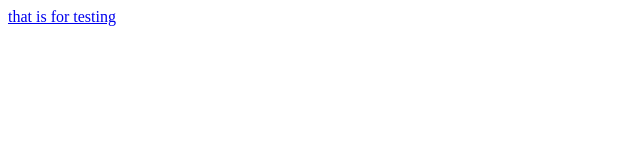
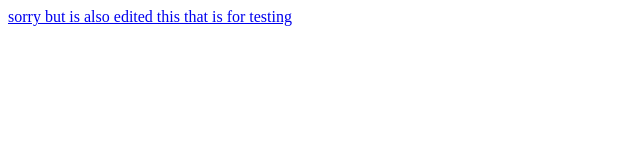
Before and after one commit to arjaypogi/teststudy, a plain HTML site: page index.html in a window 1280 px wide. Shown: the whole page, without its empty margins (0-640 px from the left). Drawn offline with Linux system fonts and the light colour scheme.

Commit message:
user1 edit also

```diff
--- a/index.html
+++ b/index.html
@@ -1,3 +1,3 @@
 <a href="tinetest">
-	that is for testing
+	sorry but is also edited this that is for testing
 </a>
```
